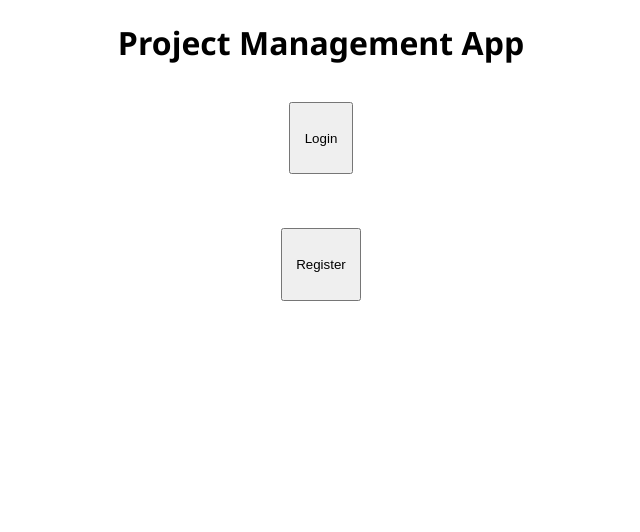
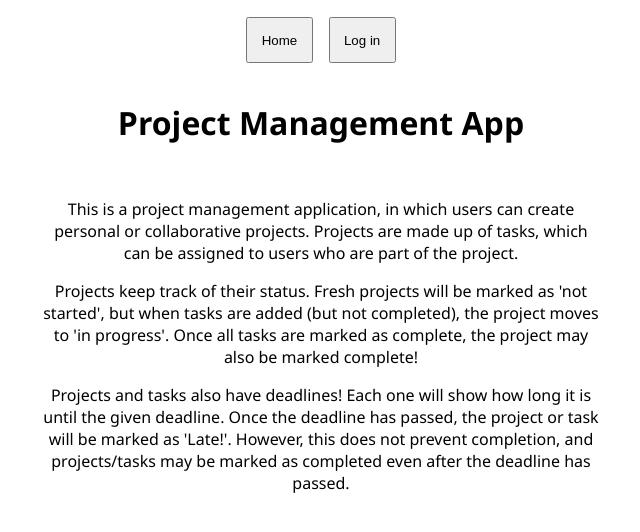
Before and after one commit to Chyrion/ProjectManagementApp, a Flask app: page / in a window 1280 px wide. Shown: the top 532 px of the page, without its empty margins (319-959 px from the left). Run offline with Flask 3, Linux system fonts and the light colour scheme; parts of the project's set-up code (start-up, migrations or seed data) failed here and were passed over.

Commit message:
Alter shared layout, extend landing page, styling changes

```diff
--- a/static/main.css
+++ b/static/main.css
@@ -29,6 +29,21 @@ body {
   gap: 1em;
   justify-content: center;
   align-items: center;
+}
+
+.entry-navbar {
+  display: flex;
+  flex-direction: row;
+  gap: 1em;
+}
+
+.entry-navbar button {
+  padding: 1em 2em;
+}
+
+.entry-info {
+  max-width: 66%;
+  text-align: center;
 }
 
 .navbar button {
--- a/templates/entrypage.html
+++ b/templates/entrypage.html
@@ -1,17 +1,26 @@
-<!DOCTYPE html>
-<head>
-  <title>Project Management App</title>
-  <link href="../static/main.css" rel="stylesheet" />
-</head>
-<body>
-  <div class="content-nonstandard">
-    <h1>Project Management App</h1>
-    <a href="/login">
-      <button style="padding: 2em 1em">Login</button>
-    </a>
-    <br />
-    <a href="/register">
-      <button style="padding: 2em 1em">Register</button>
-    </a>
+{% extends 'layout.html' %} {% block title %}Project Management App{% endblock
+%} {% block content %}
+<div class="content-nonstandard">
+  <h1>Project Management App</h1>
+  <div class="entry-info">
+    <p>
+      This is a project management application, in which users can create
+      personal or collaborative projects. Projects are made up of tasks, which
+      can be assigned to users who are part of the project.
+    </p>
+    <p>
+      Projects keep track of their status. Fresh projects will be marked as 'not
+      started', but when tasks are added (but not completed), the project moves
+      to 'in progress'. Once all tasks are marked as complete, the project may
+      also be marked complete!
+    </p>
+    <p>
+      Projects and tasks also have deadlines! Each one will show how long it is
+      until the given deadline. Once the deadline has passed, the project or
+      task will be marked as 'Late!'. However, this does not prevent completion,
+      and projects/tasks may be marked as completed even after the deadline has
+      passed.
+    </p>
   </div>
-</body>
+</div>
+{% endblock %}
--- a/templates/error.html
+++ b/templates/error.html
@@ -1,9 +1,10 @@
 <!DOCTYPE html>
 <head>
   <title>Error - Project Management App</title>
+  <link href="../../../static/main.css" rel="stylesheet" />
 </head>
 <body>
-  <div>
+  <div class="content-nonstandard">
     <h1>The website encountered an error:</h1>
     <p>{{ error }}</p>
     <br />
--- a/templates/layout.html
+++ b/templates/layout.html
@@ -9,9 +9,15 @@
       <a href="/">
         <button>Home</button>
       </a>
+      {% if session.csrf_token %}
       <a href="/logout">
         <button>Log out</button>
       </a>
+      {% else %}
+      <a href="/login">
+        <button>Log in</button>
+      </a>
+      {% endif %}
     </div>
     <div class="left"></div>
     <div class="content">{% block content %} {% endblock %}</div>
```
Also changed, not shown: templates/login.html (+9 -4 lines), templates/register.html (+7 -4 lines).
